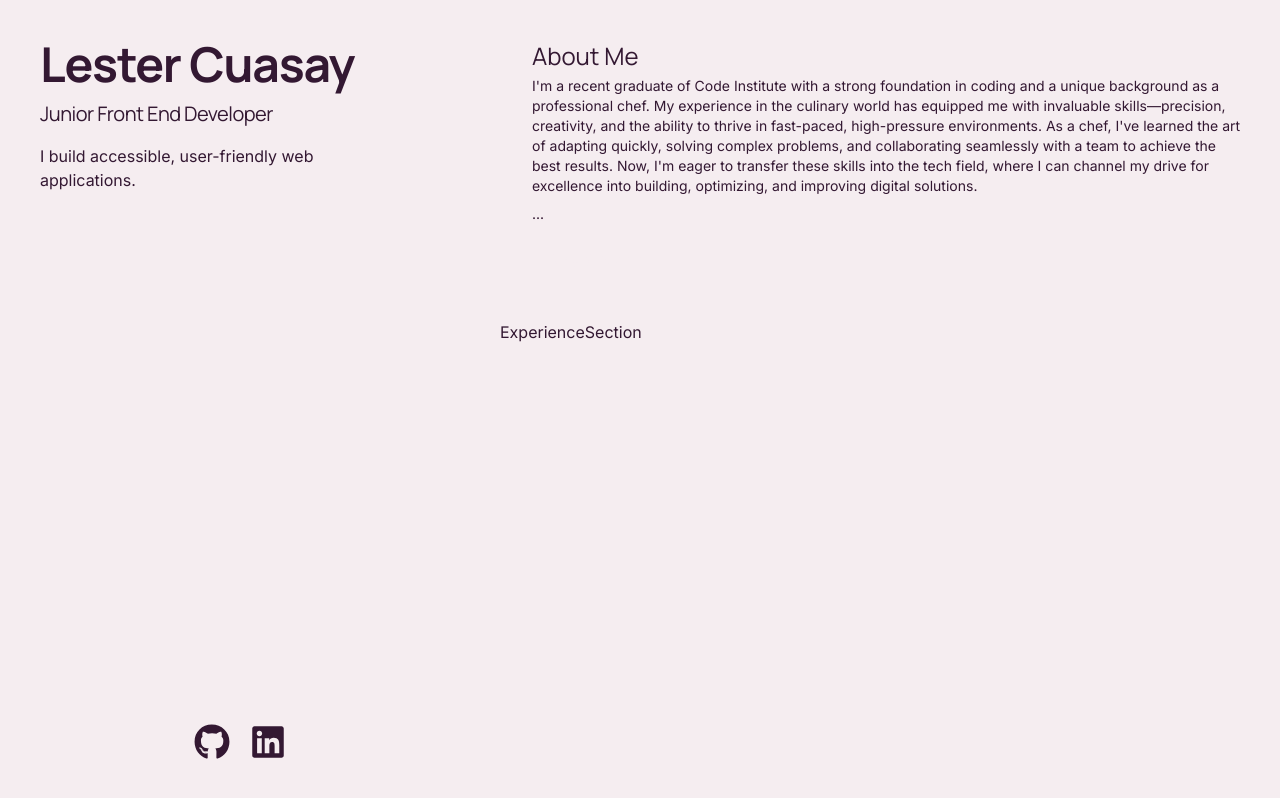
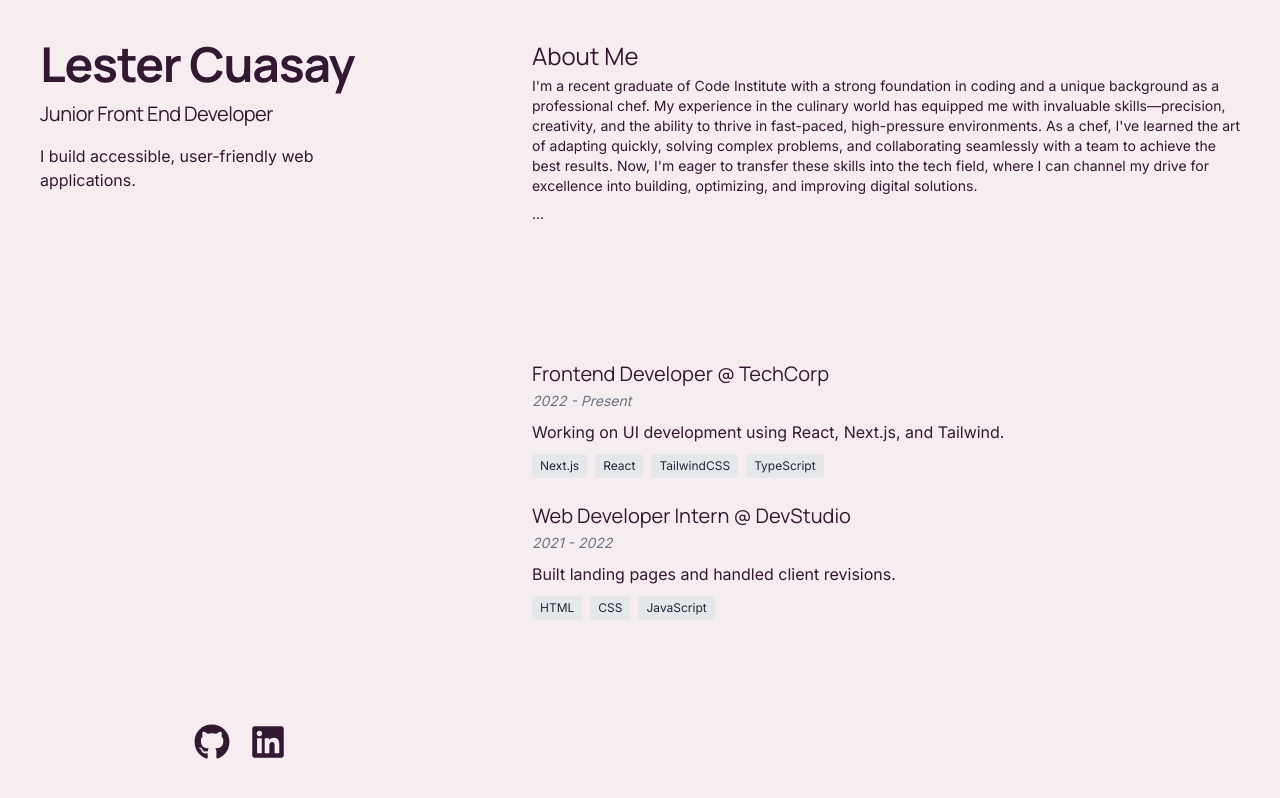
Before and after one commit to LesterCuasay/Portfolio-Next.js, a Next.js app: page / in a window 1280 px wide. Built offline with nearby package versions, Linux system fonts and the light colour scheme.

Commit message:
feat - added skeleton for experience section

```diff
--- a/src/app/components/ExperienceSection.js
+++ b/src/app/components/ExperienceSection.js
@@ -1,9 +1,27 @@
-import React from 'react'
+import { experience } from "../data/experience";
 
-const ExperienceSection = () => {
+export default function ExperienceSection() {
   return (
-    <div>ExperienceSection</div>
-  )
+    <section id="experience">
+      {experience.map((item, i) => (
+        <div key={i} className="mb-6">
+          <h3 className="text-xl font-semibold">
+            {item.role} @ {item.company}
+          </h3>
+          <span className="text-sm italic text-gray-500">{item.period}</span>
+          <p className="mt-2">{item.description}</p>
+          <div className="mt-2">
+            {item.technologies.map((tech, index) => (
+              <span
+                key={index}
+                className="inline-block bg-gray-200 text-gray-800 text-xs px-2 py-1 mr-2 rounded"
+              >
+                {tech}
+              </span>
+            ))}
+          </div>
+        </div>
+      ))}
+    </section>
+  );
 }
-
-export default ExperienceSection
```
